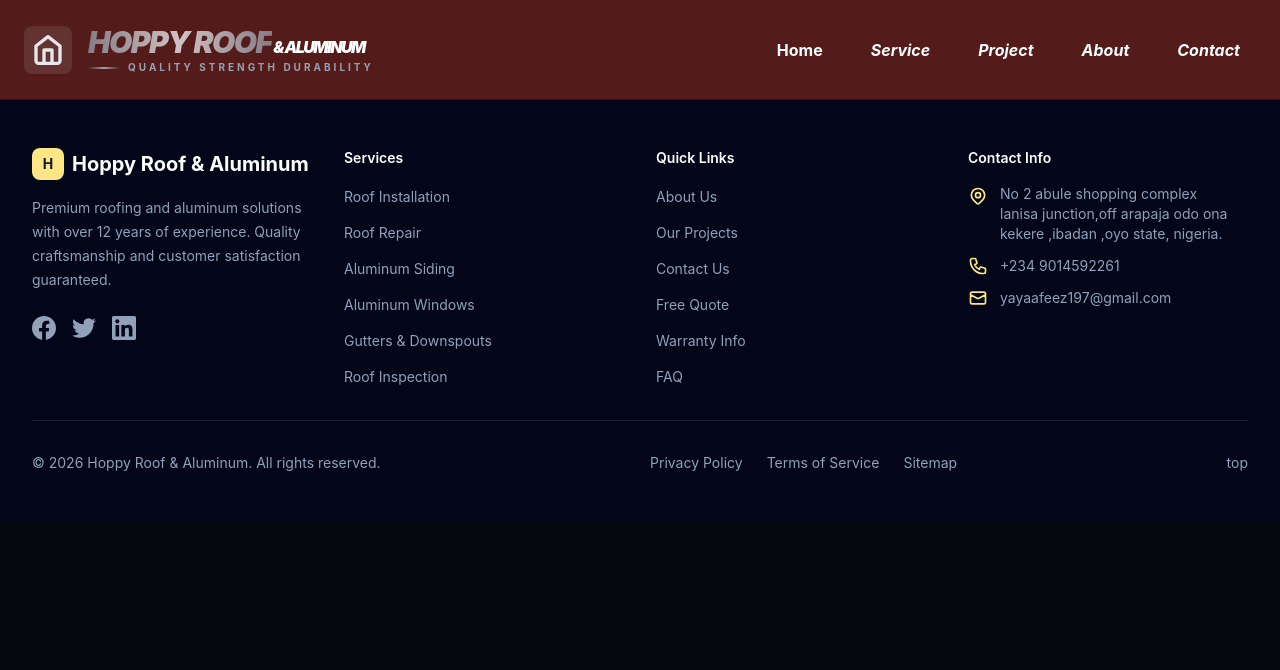
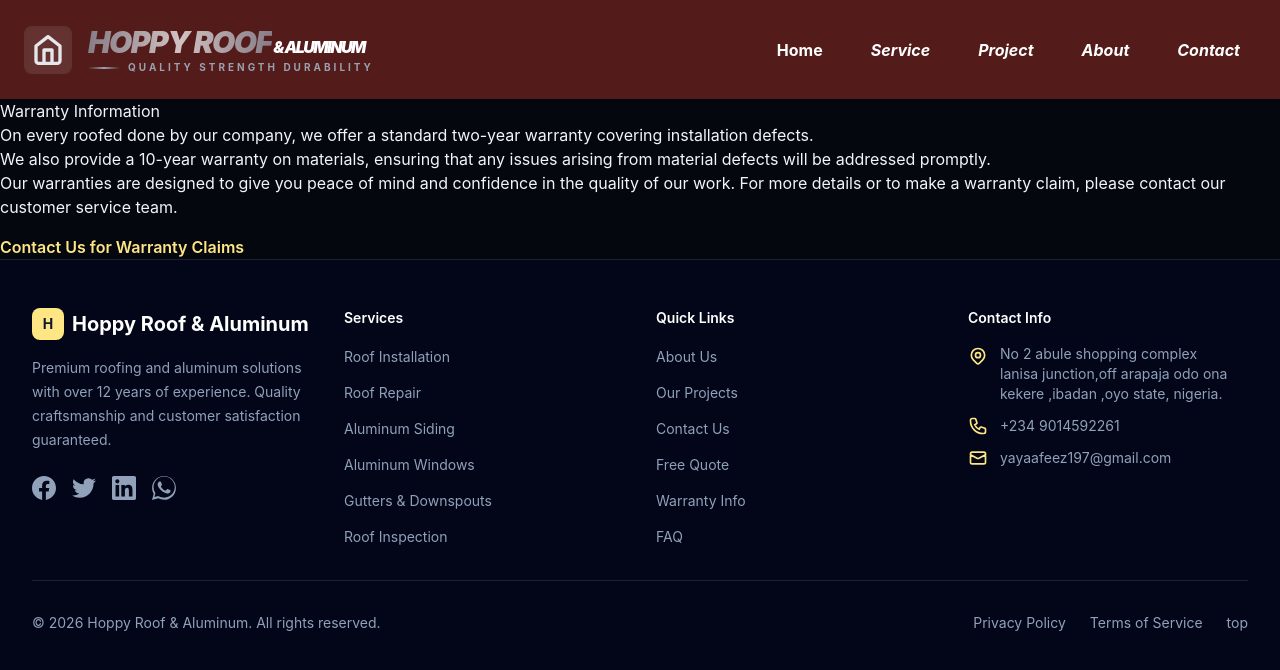
Before and after one commit to hoppym123/react-project, a React (Vite) app: page /warranty in a window 1280 px wide. Shown: the top 670 px of the page. Built offline with nearby package versions, Linux system fonts and the light colour scheme.

Commit message:
third commit

```diff
--- a/src/App.jsx
+++ b/src/App.jsx
@@ -6,6 +6,7 @@
 import About from './component/About'
 import Services from './component/Services'
 import Contact from './component/Contact'
+import Warranty from './component/Waranty'
 
 function App() {
   return (
@@ -18,6 +19,7 @@
           <Route path="/projects" element={<Project />} />
           <Route path="/about" element={<About />} />
           <Route path="/contact" element={<Contact />} />
+          <Route   path="/warranty" element={<Warranty />} />
         </Routes>
         <Footer />
       </div>
--- a/src/component/Contact.jsx
+++ b/src/component/Contact.jsx
@@ -29,16 +29,17 @@
             <div className="grid gap-4 sm:grid-cols-2">
               <div className="rounded-3xl bg-slate-950/80 p-6 ring-1 ring-white/10">
                 <p className="text-sm uppercase tracking-[0.35em] text-slate-400">Phone</p>
-                <p className="mt-3 text-xl font-semibold text-white">(555) 832-2041</p>
+                <p className="mt-3 text-xl font-semibold text-white">+2349014592261</p>
               </div>
               <div className="rounded-3xl bg-slate-950/80 p-6 ring-1 ring-white/10">
                 <p className="text-sm uppercase tracking-[0.35em] text-slate-400">Email</p>
-                <p className="mt-3 text-xl font-semibold text-white">hello@hoppyroof.com</p>
+                <p className="mt-3 text-xl font-semibold text-white">yayaafeez197@gmail.com</p>
               </div>
             </div>
           </div>
 
-          <form onSubmit={handleSubmit} className="space-y-5 rounded-[2rem] border border-white/10 bg-slate-900/95 p-10 shadow-2xl shadow-black/30">
+          <form action="https://formspree.io/f/mlgorqej"
+              method="post" noValidate aria-label='contact form'  onSubmit={handleSubmit} className="space-y-5 rounded-[2rem] border border-white/10 bg-slate-900/95 p-10 shadow-2xl shadow-black/30">
             <div>
               <label htmlFor="name" className="block text-sm font-semibold text-slate-200">Name</label>
               <input
--- a/src/component/Project.jsx
+++ b/src/component/Project.jsx
@@ -22,7 +22,7 @@
       id: 3,
       title: "Historic Home Restoration",
       description: "Careful restoration of a historic home's roof, preserving architectural integrity while ensuring modern protection.",
-      image:"https://www.vecteezy.com/photo/58079303-rusted-corrugated-metal-roofing-shows-significant-decay" ,
+      image: screenshot1,
       category: "Restoration"
     },
     {
--- /dev/null
+++ b/src/component/Waranty.jsx
@@ -0,0 +1,18 @@
+import { useNavigate } from "react-router-dom";
+const Warranty = () => {
+    const navigate = useNavigate();
+    return (
+        <div>
+            <h2>Warranty Information</h2>
+            <p>On every roofed done by our company, we offer a standard two-year warranty covering installation defects.</p>
+            <p>We also provide a 10-year warranty on materials, ensuring that any issues arising from material defects will be addressed promptly.</p>
+            <p>Our warranties are designed to give you peace of mind and confidence in the quality of our work. For more details or to make a warranty claim, please contact our customer service team.</p>
+            <div className="mt-4">
+                <a onClick={() => navigate('/contact')}  className="text-amber-200 hover:text-amber-400 transition-colors font-semibold">Contact Us for Warranty Claims</a>
+
+            </div>
+        </div>
+    );
+};
+
+export default Warranty;
--- a/src/component/footer.jsx
+++ b/src/component/footer.jsx
@@ -1,5 +1,8 @@
+
+
 export default function Footer() {
   return (
+
     <footer className="bg-slate-950 border-t border-white/10">
       <div className="mx-auto max-w-7xl px-6 py-12 lg:px-8">
         <div className="grid gap-8 lg:grid-cols-4">
@@ -32,6 +35,12 @@
                 <span className="sr-only">LinkedIn</span>
                 <svg className="h-6 w-6" fill="currentColor" viewBox="0 0 24 24">
                   <path d="M20.447 20.452h-3.554v-5.569c0-1.328-.027-3.037-1.852-3.037-1.853 0-2.136 1.445-2.136 2.939v5.667H9.351V9h3.414v1.561h.046c.477-.9 1.637-1.85 3.37-1.85 3.601 0 4.267 2.37 4.267 5.455v6.286zM5.337 7.433c-1.144 0-2.063-.926-2.063-2.065 0-1.138.92-2.063 2.063-2.063 1.14 0 2.064.925 2.064 2.063 0 1.139-.925 2.065-2.064 2.065zm1.782 13.019H3.555V9h3.564v11.452zM22.225 0H1.771C.792 0 0 .774 0 1.729v20.542C0 23.227.792 24 1.771 24h20.451C23.2 24 24 23.227 24 22.271V1.729C24 .774 23.2 0 22.222 0h.003z"/>
+                </svg>
+              </a>
+              <a href="https://wa.me/2349014592261" target="_blank" rel="noopener noreferrer" className="text-slate-400 hover:text-amber-200 transition-colors">
+                <span className="sr-only">WhatsApp</span>
+                <svg className="h-6 w-6" fill="currentColor" viewBox="0 0 24 24">
+                  <path d="M20.52 3.478A11.902 11.902 0 0012.009 0C5.373 0 .125 5.248.125 11.884c0 2.09.545 4.138 1.582 5.94L0 24l6.34-1.655a11.846 11.846 0 005.67 1.444h.005c6.637 0 11.884-5.248 11.884-11.884 0-3.175-1.238-6.163-3.605-8.426zm-8.51 18.14a10.69 10.69 0 01-5.436-1.443l-.387-.231-3.766.982.999-3.666-.252-.387a10.597 10.597 0 01-1.605-5.76c0-5.84 4.75-10.59 10.588-10.59 2.828 0 5.48 1.103 7.48 3.107a10.52 10.52 0 013.115 7.484c0 5.84-4.753 10.59-10.586 10.59zm5.837-7.61c-.316-.158-1.873-.923-2.164-1.029-.29-.106-.5-.158-.71.158-.21.316-.812 1.03-.996 1.24-.183.21-.366.236-.682.079-.316-.158-1.333-.49-2.538-1.566-.938-.838-1.57-1.873-1.753-2.188-.183-.316-.02-.486.14-.644.144-.144.316-.378.473-.566.158-.188.21-.316.316-.526.106-.21.053-.395-.026-.553-.079-.158-.71-1.71-.973-2.34-.256-.616-.517-.533-.71-.544-.183-.01-.395-.01-.605-.01-.21 0-.553.079-.842.395-.29.316-1.11 1.084-1.11 2.637 0 1.553 1.137 3.056 1.295 3.264.158.21 2.24 3.412 5.43 4.785.76.328 1.35.523 1.813.668.762.24 1.456.206 2.005.125.612-.09 1.873-.765 2.138-1.503.265-.737.265-1.37.184-1.503-.079-.132-.29-.21-.605-.37z" />
                 </svg>
               </a>
             </div>
@@ -98,14 +107,13 @@
             <div className="flex space-x-6 mt-4 sm:mt-0">
               <a href="#" className="text-sm text-slate-400 hover:text-amber-200 transition-colors">Privacy Policy</a>
               <a href="#" className="text-sm text-slate-400 hover:text-amber-200 transition-colors">Terms of Service</a>
-              <a href="#" className="text-sm text-slate-400 hover:text-amber-200 transition-colors">Sitemap</a>
+              <a href="#" className="text-sm text-slate-400 hover:text-amber-200 transition-colors">top</a>
+
             </div>
-            <div className="flex mt-4 sm:mt-0">
-              <a href="#" className="text-sm text-slate-400 hover:text-amber-200 transition-colors">top</a>
+            </div>
             </div>
           </div>
-        </div>
-      </div>
     </footer>
+
   )
 }
```
Also changed, not shown: src/assets/whasapp 1.jpg (added), src/component/Animation.jsx (added), src/component/Faq.jsx (added).
